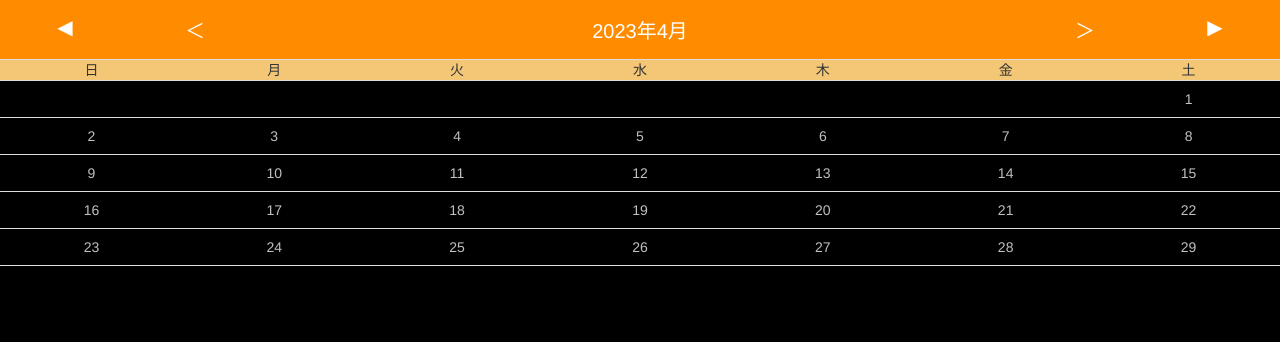
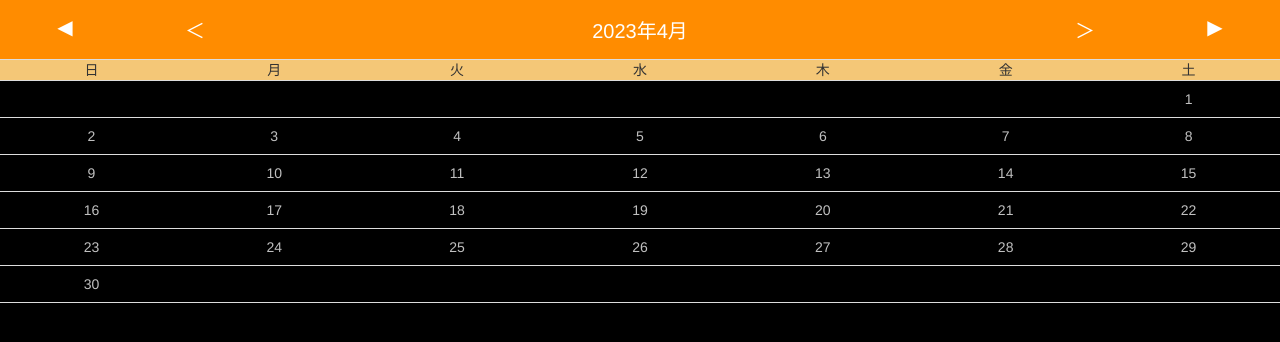
Before and after one commit to long-redhair-kelly/vueCalendar, a Vue app: page / in a window 1280 px wide. Shown: the top 342 px of the page. Built offline with nearby package versions, Linux system fonts and the light colour scheme.

Commit message:
最終日バグ

```diff
--- a/src/components/Calendar.vue
+++ b/src/components/Calendar.vue
@@ -27,7 +27,7 @@ const computedCalendar = computed(() => {
   ).getDate();
   let dayNumber = 1;
 
-  while (dayNumber < lastDay) {
+  while (dayNumber <= lastDay) {
     let weekData: Array<string> = [];
     for (let i = 0; i <= 6; i++) {
       if (calendar.length == 0 && i < firstWeekDay) {
```
